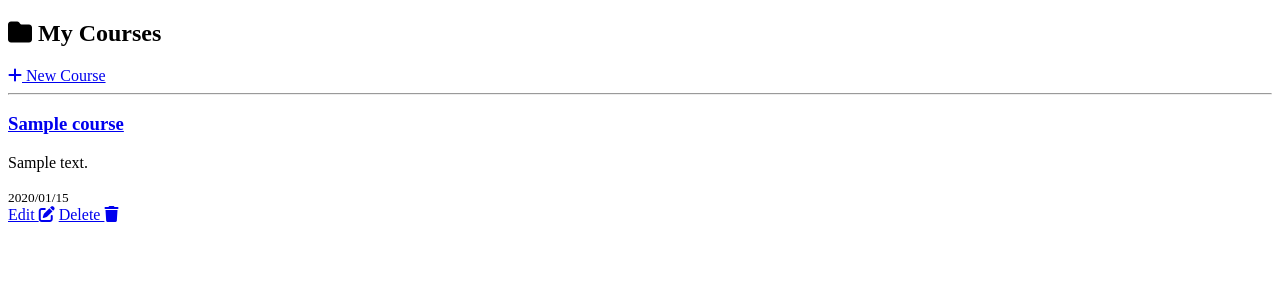
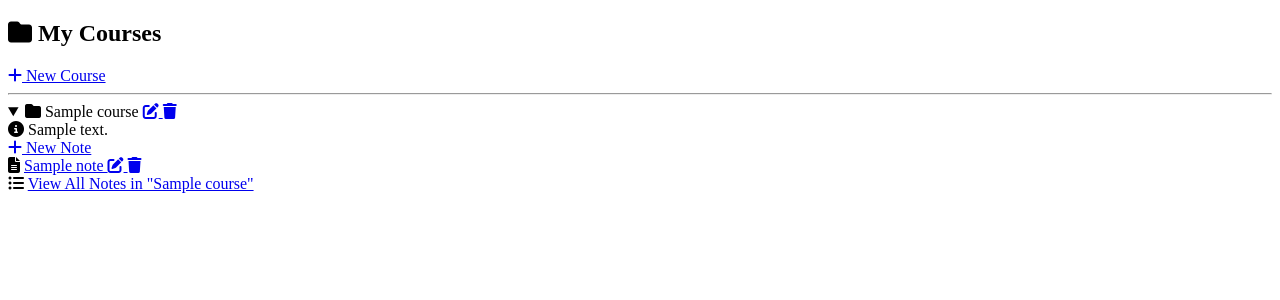
Before and after one commit to RoohiDev/academic-notes-organizer, a Django app: page / in a window 1280 px wide. Shown: the part 140-440 px from the top of the page. Run offline with Django 5.2, Linux system fonts and the light colour scheme; a user stored in the database is signed in; tables that the repository leaves empty hold one stand-in row (values such as "Sample post").

Commit message:
Implement tree-view structure for courses and notes using <details>/<summary> with course description and "New Note" in each folder

```diff
--- a/templates/notes/course_list.html
+++ b/templates/notes/course_list.html
@@ -1,22 +1,74 @@
 {% extends 'base.html' %}
 
 {% block content %}
-<h2><i class="fas fa-folder"></i> My Courses</h2>
-<a href="{% url 'notes:course_create' %}"><i class="fas fa-plus"></i> New Course</a>
+<div class="tree-header">
+    <h2><i class="fas fa-folder"></i> My Courses</h2>
+    <a href="{% url 'notes:course_create' %}" class="btn btn-primary"><i class="fas fa-plus"></i> New Course</a>
+</div>
 <hr>
-<div class="course-grid">
+
+<div class="tree-view">
     {% for course in courses %}
-    <div class="course-item">
-        <h3><a href="{% url 'notes:note_list' course.id %}">{{ course.title }}</a></h3>
-        <p>{{ course.description|truncatewords:10 }}</p>
-        <small>{{ course.created_at|date:"Y/m/d" }}</small>
-        <div>
-            <a href="{% url 'notes:course_edit' course.id %}">Edit <i class="fas fa-edit"></i></a>
-            <a href="{% url 'notes:course_delete' course.id %}">Delete <i class="fas fa-trash"></i></a>
+    <details class="course-folder" {% if forloop.first %}open{% endif %}>
+        <summary>
+            <i class="fas fa-folder"></i>
+            <span class="course-title">{{ course.title }}</span>
+            <span class="course-actions">
+                <a href="{% url 'notes:course_edit' course.id %}" title="Edit Course">
+                    <i class="fas fa-edit"></i>
+                </a>
+                <a href="{% url 'notes:course_delete' course.id %}" title="Delete Course">
+                    <i class="fas fa-trash"></i>
+                </a>
+            </span>
+        </summary>
+
+        <div class="folder-content">
+            {% if course.description %}
+            <div class="course-description">
+                <i class="fas fa-info-circle"></i> {{ course.description }}
+            </div>
+            {% endif %}
+
+            <a href="{% url 'notes:note_create' course.id %}" class="new-note-btn">
+                <i class="fas fa-plus"></i> New Note
+            </a>
+
+            {% with notes=course.notes.all %}
+                {% if notes %}
+                    {% for note in notes %}
+                    <div class="note-file">
+                        <i class="fas fa-file-alt"></i>
+                        <a href="{% url 'notes:note_detail' course.id note.id %}">
+                            {{ note.title }}
+                        </a>
+                        <span class="note-actions">
+                            <a href="{% url 'notes:note_edit' course.id note.id %}" title="Edit Note">
+                                <i class="fas fa-edit"></i>
+                            </a>
+                            <a href="{% url 'notes:note_delete' course.id note.id %}" title="Delete Note">
+                                <i class="fas fa-trash"></i>
+                            </a>
+                        </span>
+                    </div>
+                    {% endfor %}
+                {% else %}
+                    <div class="empty-folder">
+                        <i class="fas fa-exclamation-triangle"></i> No notes yet.
+                    </div>
+                {% endif %}
+
+                <div class="note-file view-all">
+                    <i class="fas fa-list-ul"></i>
+                    <a href="{% url 'notes:note_list' course.id %}" class="view-all-link">
+                        View All Notes in "{{ course.title }}"
+                    </a>
+                </div>
+            {% endwith %}
         </div>
-    </div>
+    </details>
     {% empty %}
-        <p>No courses created yet.</p>
+        <p><i class="fas fa-exclamation-triangle"></i> No courses created yet.</p>
     {% endfor %}
 </div>
 {% endblock %}
```
